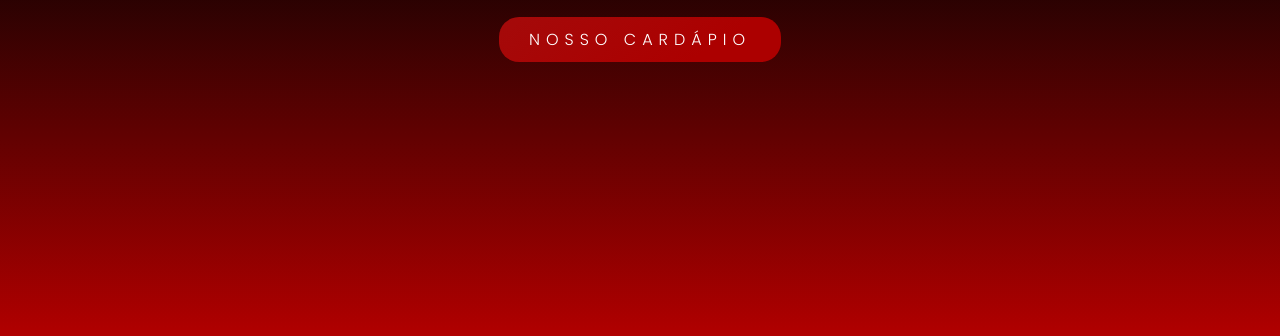
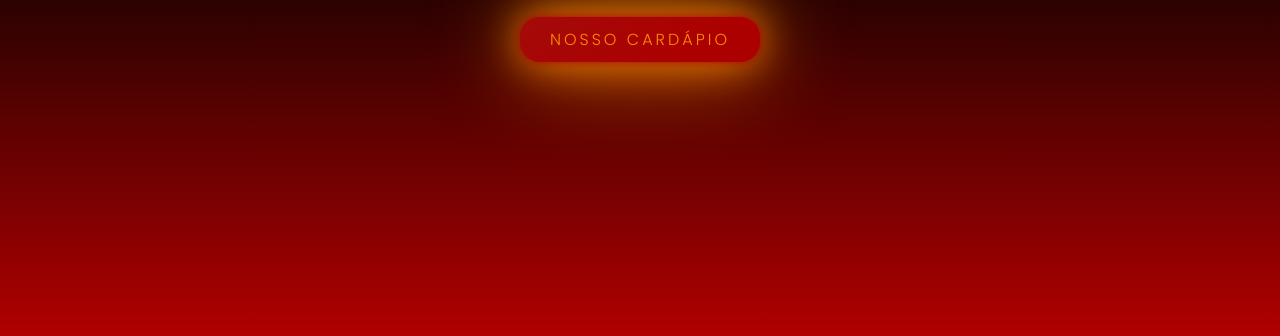
Before and after one commit to CARLOS-WEBCODE/Hamburgueria, a plain HTML site: page index.html in a window 1280 px wide. In both pictures the pointer is over the link "NOSSO CARDÁPIO". Shown: the part 464-800 px from the top of the page. Drawn offline with Linux system fonts and the light colour scheme.

Commit message:
style.css
Modifiquei a cor do botão.

```diff
--- a/style.css
+++ b/style.css
@@ -56,7 +56,9 @@ p
 }
 .btn:hover
 {
-	letter-spacing: 6px;
+	letter-spacing: 3px;
+	color: #FF8C00;
+	box-shadow: 0 0 10px #a00404, 0 0 40px #FF8C00, 0 0 90px #FF8C00;
 }
 header
 {
```
